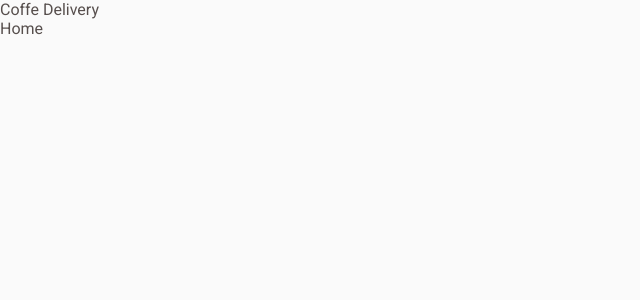
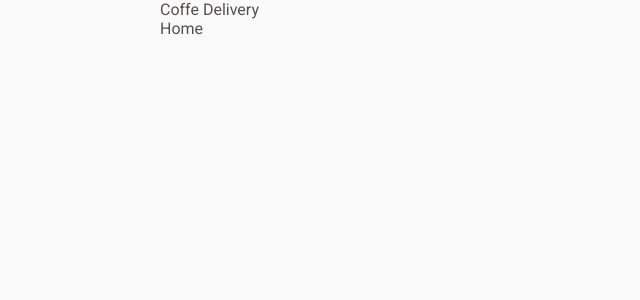
Before and after one commit to victor-com-code/Coffe-Delivery, a React (Vite) app: page / in a window 1280 px wide. Shown: the top 300 px of the page, without its empty margins (0-640 px from the left). Built offline with nearby package versions, Linux system fonts and the light colour scheme.

Commit message:
Alterações no Layout Padrão

```diff
--- a/src/layouts/DefaultLayout.tsx
+++ /dev/null
@@ -1,11 +0,0 @@
-import { Outlet } from 'react-router-dom'
-import { Header } from '../components/Header'
-
-export function DefaultLayout() {
-  return (
-    <div>
-      <Header />
-      <Outlet />
-    </div>
-  )
-}
--- /dev/null
+++ b/src/layouts/DefaultLayout/index.tsx
@@ -0,0 +1,12 @@
+import { Outlet } from 'react-router-dom'
+import { Header } from '../../components/Header'
+import { LayoutContainer } from './styles'
+
+export function DefaultLayout() {
+  return (
+    <LayoutContainer>
+      <Header />
+      <Outlet />
+    </LayoutContainer>
+  )
+}
--- /dev/null
+++ b/src/layouts/DefaultLayout/styles.ts
@@ -0,0 +1,11 @@
+import styled from 'styled-components'
+
+export const LayoutContainer = styled.div`
+  max-width: 90rem;
+
+  display: flex;
+  flex-direction: column;
+
+  margin: 0 auto;
+  padding: 0 10rem;
+`
--- a/src/styles/global.ts
+++ b/src/styles/global.ts
@@ -14,6 +14,7 @@
   body {
     background: ${(props) => props.theme.background};
     color: ${(props) => props.theme['base-text']};
+    --webkit-font-smooth: antialisied;
   }
 
   body, input, textarea, button {
```
